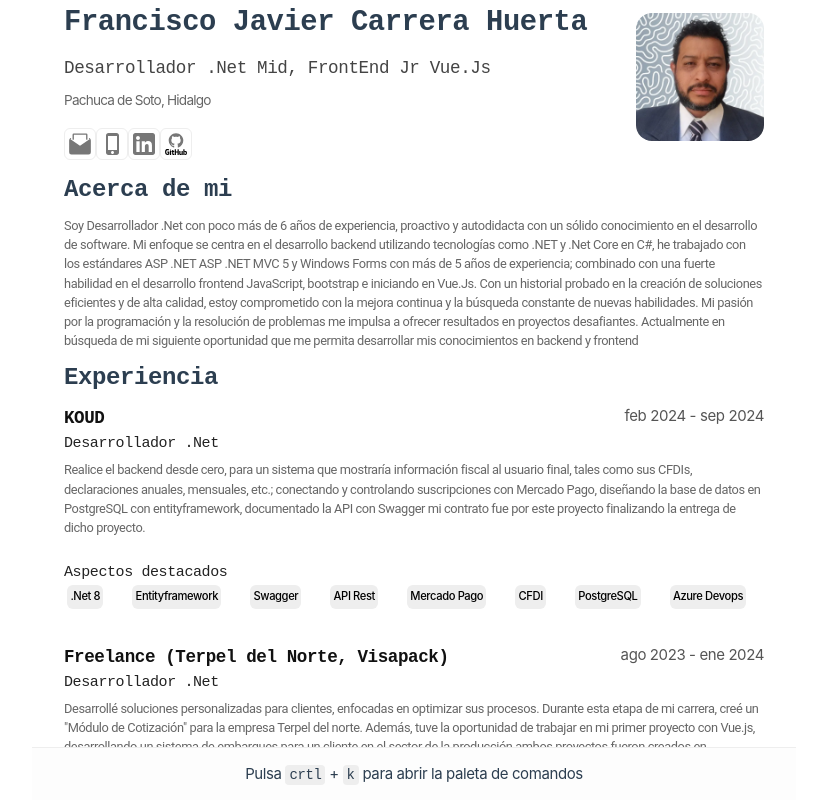
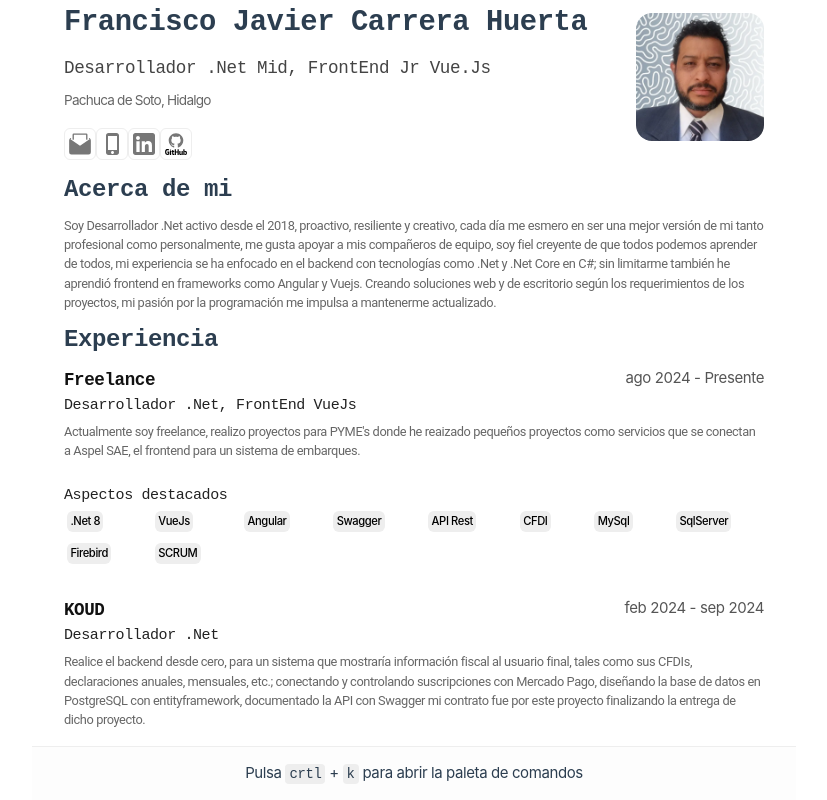
Before and after one commit to FranciscoJavierCarrera/minimalist-cv, a Vue app: page / in a window 1280 px wide. Shown: the top 800 px of the page, without its empty margins (226-1053 px from the left). Built offline with nearby package versions, Linux system fonts and the light colour scheme.

Commit message:
update data

```diff
--- a/public/cv.json
+++ b/public/cv.json
@@ -6,7 +6,7 @@
       "email": "francisco.javier.carrera.huerta@hotmail.com",
       "phone": "(771) 416-5084",
       "url": "",
-      "summary": "Soy Desarrollador .Net con poco más de 6 años de experiencia, proactivo y autodidacta con un sólido conocimiento en el desarrollo de software. Mi enfoque se centra en el desarrollo backend utilizando tecnologías como .NET y .Net Core en C#, he trabajado con los estándares ASP .NET ASP .NET MVC 5 y Windows Forms con más de 5 años de experiencia; combinado con una fuerte habilidad en el desarrollo frontend JavaScript, bootstrap e iniciando en Vue.Js. Con un historial probado en la creación de soluciones eficientes y de alta calidad, estoy comprometido con la mejora continua y la búsqueda constante de nuevas habilidades. Mi pasión por la programación y la resolución de problemas me impulsa a ofrecer resultados en proyectos desafiantes. Actualmente en búsqueda de mi siguiente oportunidad que me permita desarrollar mis conocimientos en backend y frontend",
+      "summary": "Soy Desarrollador .Net activo desde el 2018, proactivo, resiliente y creativo, cada día me esmero en ser una mejor versión de mi tanto profesional como personalmente, me gusta apoyar a mis compañeros de equipo, soy fiel creyente de que todos podemos aprender de todos, mi experiencia se ha enfocado en el backend con tecnologías como .Net y .Net Core en C#; sin limitarme también he aprendió frontend en frameworks como Angular y Vuejs. Creando soluciones web y de escritorio según los requerimientos de los proyectos, mi pasión por la programación me impulsa a mantenerme actualizado.",
       "location": {
         "address": "",
         "postalCode": "42083",
@@ -28,6 +28,19 @@
       ]
     },
     "work": [{
+      "name": "Freelance",
+      "position": "Desarrollador .Net, FrontEnd VueJs",
+      "url": "",
+      "startDate": "2024-08-01",
+      "endDate": "",
+      "summary": "Actualmente soy freelance, realizo proyectos para PYME's donde he reaizado pequeños proyectos como servicios que se conectan a Aspel SAE, el frontend para un sistema de embarques.",
+      "highlights": [
+        ""
+      ],
+	  "keywords": [
+        ".Net 8","VueJs","Angular","Swagger","API Rest", "CFDI","MySql","SqlServer","Firebird","SCRUM"
+      ]
+    },{
       "name": "KOUD",
       "position": "Desarrollador .Net",
       "url": "https://koud.mx/",
@@ -35,6 +48,9 @@
       "endDate": "2024-09-30",
       "summary": "Realice el backend desde cero, para un sistema que mostraría información fiscal al usuario final, tales como sus CFDIs, declaraciones anuales, mensuales, etc.; conectando y controlando suscripciones con Mercado Pago, diseñando la base de datos en PostgreSQL con entityframework, documentado la API con Swagger mi contrato fue por este proyecto finalizando la entrega de dicho proyecto.",
       "highlights": [
+        ""
+      ],
+	  "keywords": [
         ".Net 8","Entityframework","Swagger","API Rest","Mercado Pago", "CFDI","PostgreSQL","Azure Devops"
       ]
     },{
@@ -45,6 +61,9 @@
       "endDate": "2024-01-31",
       "summary": "Desarrollé soluciones personalizadas para clientes, enfocadas en optimizar sus procesos. Durante esta etapa de mi carrera, creé un \"Módulo de Cotización\" para la empresa Terpel del norte. Además, tuve la oportunidad de trabajar en mi primer proyecto con Vue.js, desarrollando un sistema de embarques para un cliente en el sector de la producción ambos proyectos fueron creados en arquitectura limpia, con .Net 7 conectado con dos bases de datos la primera que es la base principal del sistema en SQL Server y l segunda una conexión a la base de datos de Aspel SAE® en Firebird.",
       "highlights": [
+        ""
+      ],
+	  "keywords": [
         ".Net 7","Entityframework","Swagger","API Rest","Firebird", "Aspel SAE","SQL Server","Github"
       ]
     },{
@@ -55,6 +74,9 @@
       "endDate": "2023-07-31",
       "summary": "Me desenvolví como desarrollador .Net Core Backend, especialmente enfocado en producto individual, en esta area  realizaba tareas que implicaban cambios y ajustes en el backend para lacomunicación con servicios de terceros, también apoyando en soporte de incidencia relacionadas con dicho producto.",
       "highlights": [
+        ""
+      ],
+	  "keywords": [
         ".Net core 3.1","Entityframework","Swagger","API Rest","SQL Server"
       ]
     },
@@ -66,7 +88,10 @@
       "endDate": "2022-05-15",
       "summary": "Como consultor en desarrollos y desarrollador .Net, me inicie en el framework .NET y por parte del frontend trabajando con Angular  en esta empresa desde entonces desarrolle diferentes sistemas que interactúan con sistemas ASPEL SAE, COI y Banco, por mencionar algunos, portales de Pedidos, sistemas de producción, Kioskos de facturación, sistemas de timbrado,etc. Involucrado desde el levantamiento de requerimiento con el cliente, análisis y diseño de la solución, diseño de la base de datos, maquetación de la solución, desarrollo e implementación de este, hasta llegar al soporte.",
       "highlights": [
-        "Asp .Net MVC",".Net core 3.1","WindowsForms","Entityframework","Swagger","API Rest","Firebird", "Aspel SAE","SQL Server"
+        ""
+      ],
+	  "keywords": [
+        "Asp .Net MVC",".Net core 3.1","WindowsForms","Entityframework","Swagger","API Rest","Firebird", "Aspel SAE","SQL Server","ADO .NET"
       ]
     }],
     "education": {
--- a/src/components/Experience.vue
+++ b/src/components/Experience.vue
@@ -18,7 +18,7 @@
             <br/>
             <h4>Aspectos destacados</h4>
             <div class="container">
-                <li class="highlights" v-for="word in work.highlights" :key="word">
+                <li class="keywords" v-for="word in work.keywords" :key="word">
                   <span>{{ word }}</span>
                 </li>
             </div>
```
